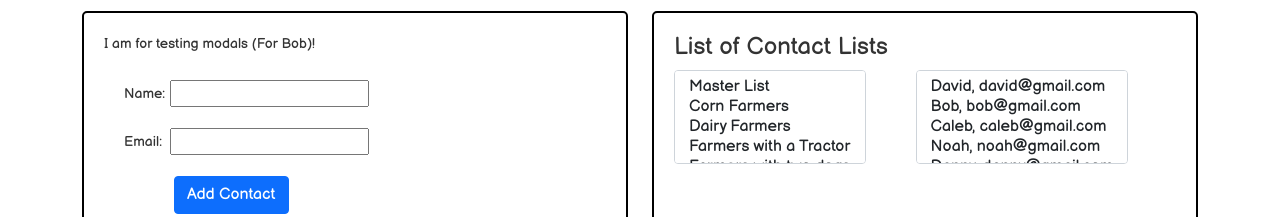
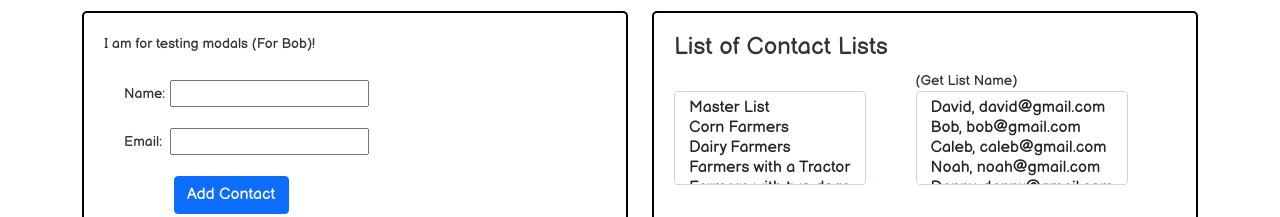
Before and after one commit to MrRitzer/NAU-Capstone-Project, an Angular app in the folder Nau-Country/: page / in a window 1280 px wide. Shown: the part 131-348 px from the top of the page. Built offline with nearby package versions, Linux system fonts and the light colour scheme.

Commit message:
Tweaked updated UI
Signed-off-by: Noah <nmritter02@gmail.com>

```diff
--- a/Nau-Country/src/app/input-form-list/input-form-list.component.css
+++ b/Nau-Country/src/app/input-form-list/input-form-list.component.css
@@ -8,6 +8,7 @@
 
 #main-content {
     display: flex;
+    align-items: flex-end;
 }
 
 #lower-content {
--- a/Nau-Country/src/app/input-form-list/input-form-list.component.html
+++ b/Nau-Country/src/app/input-form-list/input-form-list.component.html
@@ -11,6 +11,7 @@
           </select>
         </div>
         <div id="results-list">
+            <label for="results-list">(Get List Name)</label>
             <select class="form-select" name="contacts-from-list" id="results-lists" multiple size="4">
               <option value="david@gmail.com">David, david@gmail.com</option>
               <option value="bob@gmail.com">Bob, bob@gmail.com</option>
```
